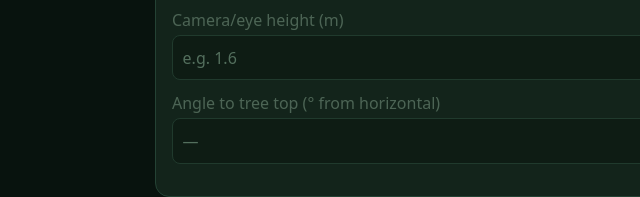
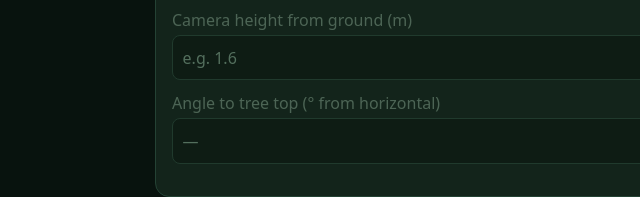
Before and after one commit to Har-meeet/Clinometer-Webapp, a plain HTML site: page index.html in a window 1280 px wide. Shown: the part 590-787 px from the top of the page, 121-761 px from the left. Drawn offline with Linux system fonts and the light colour scheme.

Commit message:
Rename label for camera height input

```diff
--- a/index.html
+++ b/index.html
@@ -39,7 +39,7 @@
           </label>
 
           <label>
-            Camera/eye height (m)
+            Camera height from ground (m)
             <input id="eyeHeightInput" type="number" step="0.01" min="0" placeholder="e.g. 1.6" disabled />
           </label>
 
```
